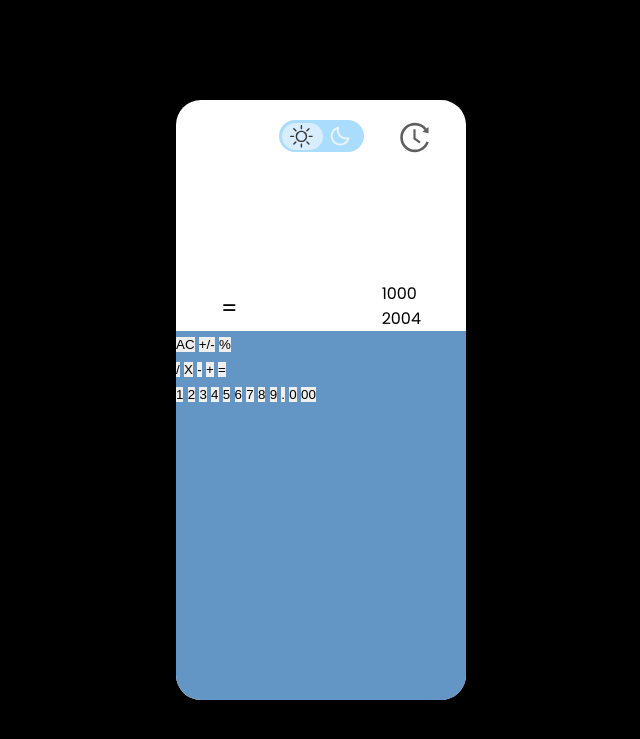
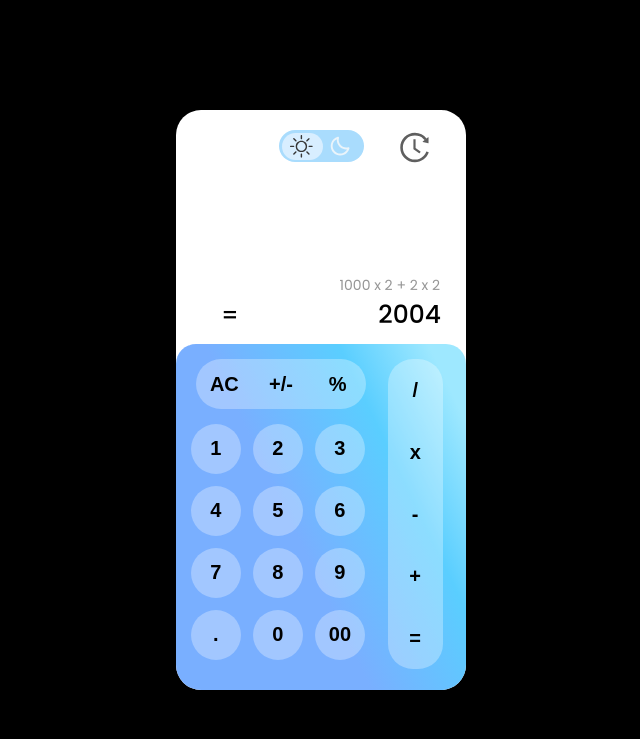
Before and after one commit to ArthurSalomaoo/Portif-lio-, a PHP site: page / in a window 1280 px wide. Shown: the top 739 px of the page, without its empty margins (319-959 px from the left). Run offline with PHP 8.4, Linux system fonts and the light colour scheme.

Commit message:
css progredindo

```diff
--- a/Calculator/estilo/style.css
+++ b/Calculator/estilo/style.css
@@ -1,14 +1,6 @@
 @charset "UTF-8";
 
 @import url('https://fonts.googleapis.com/css2?family=Poppins:ital,wght@0,300;0,400;0,500;1,300;1,400;1,500&display=swap');
-
-
-:root {
-    --title: #fffcf9;
-    --subtitle: #b3b3b3;
-    --bg-button: #e9e6e3;
-    --background: linear-gradient(43deg, #102d71 0%, #000000 52%, #c12a23 100%);
-}
 
 * {
     margin: 0;
@@ -27,7 +19,7 @@ body {
 }
 
 main {
-    height: 600px;
+    height: 580px;
     width: 290px;
     margin: auto;
     position: absolute;
@@ -37,6 +29,16 @@ main {
     background-color: #ffff;
     border-radius: 25px;
     overflow: hidden;
+}
+
+button {
+    background-color: transparent;
+    cursor: pointer;
+    width: 50px;
+    height: 50px;
+    border-radius: 50%;
+    background: rgba(255, 255, 255, 0.3);
+
 }
 
 div#parte1 {
@@ -125,23 +127,95 @@ div#parte1 {
 #divResultado {
     display: flex;
     justify-content: space-between;
-    width: 200px;
+    width: 240px;
     margin: auto;
+    font-size: 25px;
+    font-weight: 500;
+}
+
+#equacao {
+    font-size: 14px;
+    color: #37373787;
+    text-align: end;
+    margin: auto;
+    width: 238px;
 }
 
 #parte2{
     position: relative;
-    top: 21%;
+    top: 19%;
 }
 
 #teclado {
     margin: auto;
-    background:#6496c5;
     height: 372px;
+    margin-top: 10px;
+    height: 352px;
+    border-radius: 20px;
+    background: linear-gradient(244.38deg, #9EE8FF 8.14%, #5ACEFF 27.9%, #79AFFF 56.94%);
 }
 
 #igual {
     position: relative;
-    top: 10px;
+    top: 2px;
+    left: 20px;
     font-size: 23px;
 }
+
+#conjunto1{
+    background: rgba(255, 255, 255, 0.3);
+    width: 170px;
+    height: 50px;
+    display: flex;
+    justify-content: space-around;
+    margin-left: 20px;
+    border-radius: 25px;
+    position: relative;
+    top: 15px;
+    align-items: center;
+
+}
+
+#conjunto1 > button {
+    font-size: 20px;
+    font-weight: 600;
+    background-color: transparent;
+}
+
+
+#conjunto2 {
+    background: rgba(255, 255, 255, 0.3);
+    height: 310px;
+    width: 55px;
+    position: absolute;
+    left: 73%;
+    top: 20%;
+    border-radius: 25px;
+    display: flex;
+    flex-direction: column;
+    justify-content: space-around;
+    align-items: center;
+}
+
+#conjunto2 > button {
+    font-size: 20px;
+    font-weight: 600;
+    background-color: transparent;
+
+}
+
+#numeros {
+    display: flex;
+    width: 205px;
+    flex-wrap: wrap;
+    position: relative;
+    top: 5%;
+    left: 1%;
+}
+#numeros > button {
+    font-size: 20px;
+    font-weight: 600;
+    margin-left: 12px;
+    margin-top: 12px;
+
+}
--- a/Calculator/index.html
+++ b/Calculator/index.html
@@ -30,20 +30,20 @@
                 </button>
                 </div>
                 <div id="parte2">
+                    <div id="equacao">
+                        1000 x 2 + 2 x 2
+                    </div>
                     <div id="divResultado">
                         <div id="igual">
                             =
                         </div>
                         <div id="resultado">
-                            <div id="equacao">
-                                1000
-                            </div>
                             2004
                         </div>
                     </div>
 
                     <div id="teclado">
-                        <div>
+                        <div id="conjunto1">
                             <button>
                                 AC
                             </button>
@@ -54,12 +54,13 @@
                                 %
                             </button>
                         </div>
-                        <div id="o">
+
+                        <div id="conjunto2">
                             <button>
                                 /
                             </button>
                             <button>
-                                X
+                                x
                             </button>
                             <button>
                                 -
@@ -71,6 +72,7 @@
                                 =
                             </button>
                         </div>
+
                         <div id="numeros">
                             <button>
                                 1
```
